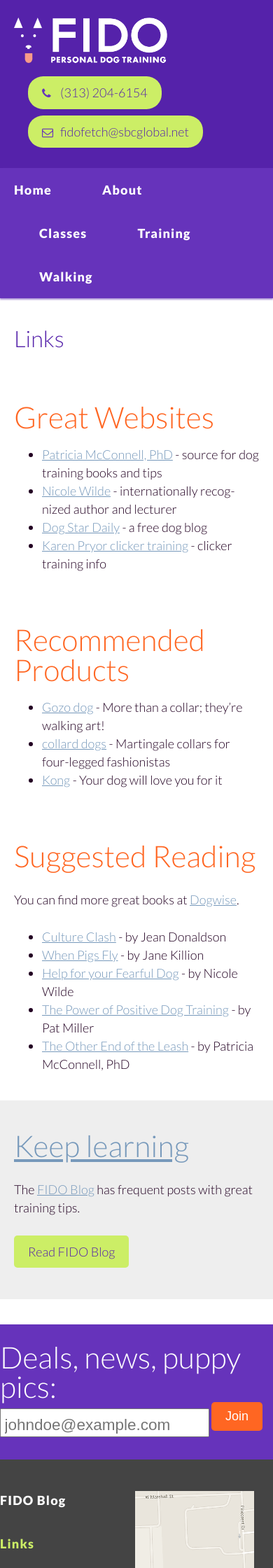
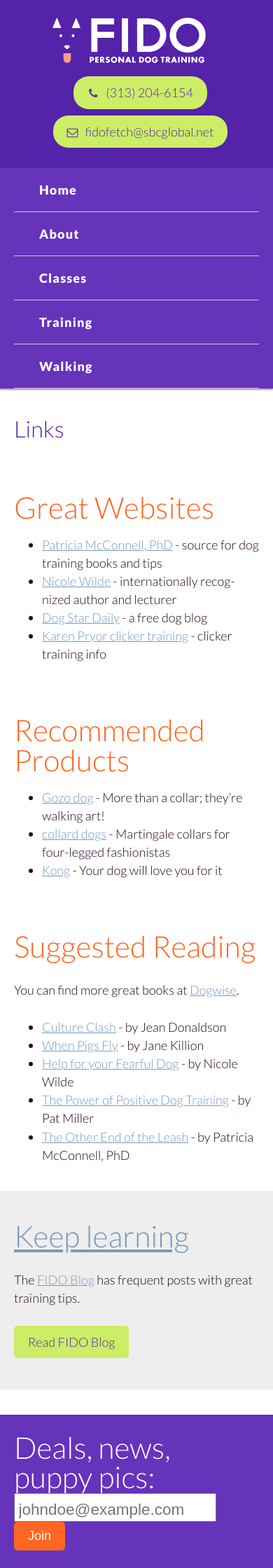
Before and after one commit to fidodogtraining/fidodogtraining.github.io, a Jekyll site: the page built from _autopages/links.md, in a window 390 px wide. Shown: the top 2240 px of the page at 70% size. Built offline with Jekyll 4.4.1, drawn with Linux system fonts in a browser that asks for light colours; Markdown is read by kramdown in place of the engine named in the settings.

Commit message:
Responsive CSS

```diff
--- a/_includes/blog.html
+++ b/_includes/blog.html
@@ -1,6 +1,6 @@
 <section class="region region-blog highlight"><div class="inner">
-    <h2><a href="http://www.fidoblog.com/">Keep learning</a></h2>
-    <p>The <a href="http://www.fidoblog.com/">FIDO Blog</a> has frequent posts with
+    <h2><a href="http://www.fidoblog.com/" target="_blank">Keep learning</a></h2>
+    <p>The <a href="http://www.fidoblog.com/" target="_blank">FIDO Blog</a> has frequent posts with
     great training tips.</p>
-  <a class="button" href="http://www.fidoblog.com/">Read FIDO Blog</a>
+  <a class="button" href="http://www.fidoblog.com/" target="_blank">Read FIDO Blog</a>
 </div></section>
--- a/deps/working.scss
+++ b/deps/working.scss
@@ -403,6 +403,14 @@
     .captioned:hover .caption {
       background: rgba(hex-add($primary,1),.85);
     }
+  @media all and (max-width: 960px) {
+    .captioned {
+      position: static;
+    }
+      .captioned .caption {
+        position: static;
+      }
+  }
 .cards {
   list-style: none;
   margin: 5px 0 0;
@@ -443,6 +451,11 @@
   .class-brief img {
     max-width: 180px;
   }
+  @media all and (max-width: 400px) {
+    .class-brief img {
+      display: none;
+    }
+  }
 .clear {
   clear: both;
   display: block;
@@ -463,6 +476,14 @@
     box-shadow: 0 0 2px rgba($text,.25);
     float: right;
     margin: 0 0 1.5em 1.5em;
+  }
+  @media all and (max-width: 650px) {
+    .left,
+    .right {
+      display: block;
+      float: none;
+      margin: 0 auto 1.5em;
+    }
   }
 .grid {}
   .grid h3 {
@@ -577,6 +598,18 @@
       .menu > li > a.active {
         color: $tertiary;
       }
+      @media all and (max-width: 560px) {
+        .menu > li {
+          float: none;
+        }
+          .menu > li > a {
+            border-bottom: 1px solid hex-add($light, -3);
+            display: block;
+          }
+            .menu > li > a.first {
+              margin: 0;
+            }
+      }
 .print-break {
   page-break-before: always;
 }
@@ -682,6 +715,64 @@
   text-align: center;
   text-shadow: 2px 2px 1px rgba(hex-add($primary,1),.5);
 }
+  @media all and (max-width: 760px) {
+    .tagline {
+      font-size: 1.5em;
+    }
+  }
+.testimonial-brief {
+  background: hex-add($light, -1);
+  border: 0;
+  margin: 1em 0 3em;
+  padding: 1em;
+  position: relative;
+}
+  .testimonial-brief:before {
+    border-color: hex-add($light, -1) transparent;
+    border-style: solid;
+    border-width: 20px 20px 0;
+    bottom: -20px;
+    content: "";
+    display: block;
+    left: 10%;
+    position: absolute;
+    width: 0;
+  }
+    .testimonial-brief:nth-child(odd):before {
+      left: 80%;
+    }
+  .testimonial-brief:after {
+    clear: both;
+    content: ' ';
+    display: table;
+  }
+  .testimonial-brief:nth-child(odd) {
+    text-align: right;
+  }
+  .testimonial-brief a {
+    color: hex-add($light, -10);
+    text-decoration: none;
+  }
+    .testimonial-brief a:hover {
+      color: $secondary;
+    }
+  .testimonial-brief h2 {
+    margin: 0;
+  }
+  .testimonial-brief img {
+    box-shadow: 0 0 2px rgba($text,.25);
+    float: right;
+    margin: 0 0 0 1em;
+    max-width: 100px;
+  }
+    .testimonial-brief:nth-child(odd) img {
+      float: left;
+      margin: 0 1em 0 0;
+    }
+  .testimonial-brief p {
+    color: hex-add($light, -5);
+    margin: .25em 0;
+  }
 .title {
   margin-top: 0;
 }
@@ -751,6 +842,15 @@
     float: left;
     margin: 5px 20px 0 0;
   }
+  @media all and (max-width: 780px) {
+    header.region {
+      text-align: center;
+    }
+    .actions,
+    .logo-link {
+      float: none;
+    }
+  }
 nav.region {
   background-color: hex-add($primary, 2);
   box-shadow: 0 2px 2px rgba(hex-add($primary,1),.5);
@@ -759,6 +859,16 @@
 }
   nav.region > .inner {
     padding: 0;
+  }
+  @media all and (max-width: 720px) {
+    nav.region {
+      font-size: .75em;
+    }
+  }
+  @media all and (max-width: 560px) {
+    nav.region {
+      font-size: inherit;
+    }
   }
 section.region {}
   section.region > .inner {
@@ -799,6 +909,11 @@
     margin: 2.5em 0 .5em;
     margin-top: 21vw;
   }
+  @media all and (max-width: 415px) {
+    .splash .list-no abbr {
+      display: none;
+    }
+  }
 .region-cta {
   background: hex-add($light, -1) url('images/bestdetroit2014.jpg') top left scroll no-repeat;
   background-size: cover;
@@ -830,6 +945,7 @@
     vertical-align: baseline;
   }
     .pre-footer button {
+      margin-bottom: 0;
       vertical-align: bottom;
     }
     .pre-footer input {
@@ -840,6 +956,11 @@
     color: $light;
     display: inline-block;
     margin: 0 20px 0 0;
+  }
+  @media all and (max-width: 960px) {
+    .pre-footer {
+      padding: .3em 20px .65em;
+    }
   }
 footer.region {
   background-color: hex-add($light, -11);
@@ -854,7 +975,7 @@
       background-size: cover;
       height: 240px;
       min-width: 170px;
-      width: 43vw;
+      width: 52vw;
     }
       footer.region .location > .map {
         display: block;
@@ -863,11 +984,24 @@
       }
       @media all and (min-width: 960px) {
         footer.region .location {
-          width: 625px;
+          width: 735px;
+        }
+      }
+      @media all and (max-width: 960px) {
+        footer.region .location {
+          height: inherit;
+        }
+          footer.region .location > .map {
+            height: 90px
+          }
+      }
+      @media all and (max-width: 560px) {
+        footer.region .location {
+          width: inherit;
         }
       }
     footer.region .social {
-      text-align: right;
+      float: none;
     }
   footer.region .menu > li {
     float: none;
@@ -883,6 +1017,17 @@
       footer.region .menu > li > a.first {
         margin-top: -1em;
       }
+  @media all and (max-width: 960px) {
+    footer.region {
+      padding: 25px 20px 0;
+    }
+  }
+  @media all and (max-width: 560px) {
+    footer.region > .inner > div {
+      float: none;
+      margin: 0 0 20px;
+    }
+  }
 .copyright {
   background-color: hex-add($light, -12);
   color: hex-add($light, -5);
@@ -902,57 +1047,8 @@
   .affiliations img {
     max-height: 75px;
   }
-
-  .testimonial-brief {
-    background: hex-add($light, -1);
-    border: 0;
-    margin: 1em 0 3em;
-    padding: 1em;
-    position: relative;
+  @media all and (max-width: 400px) {
+    .affiliations a {
+      display: block;
+    }
   }
-    .testimonial-brief:before {
-      border-color: hex-add($light, -1) transparent;
-      border-style: solid;
-      border-width: 20px 20px 0;
-      bottom: -20px;
-      content: "";
-      display: block;
-      left: 10%;
-      position: absolute;
-      width: 0;
-    }
-      .testimonial-brief:nth-child(odd):before {
-        left: 80%;
-      }
-    .testimonial-brief:after {
-      clear: both;
-      content: ' ';
-      display: table;
-    }
-    .testimonial-brief:nth-child(odd) {
-      text-align: right;
-    }
-    .testimonial-brief a {
-      color: hex-add($light, -10);
-      text-decoration: none;
-    }
-      .testimonial-brief a:hover {
-        color: $secondary;
-      }
-    .testimonial-brief h2 {
-      margin: 0;
-    }
-    .testimonial-brief img {
-      box-shadow: 0 0 2px rgba($text,.25);
-      float: right;
-      margin: 0 0 0 1em;
-      max-width: 100px;
-    }
-      .testimonial-brief:nth-child(odd) img {
-        float: left;
-        margin: 0 1em 0 0;
-      }
-    .testimonial-brief p {
-      color: hex-add($light, -5);
-      margin: .25em 0;
-    }
```
